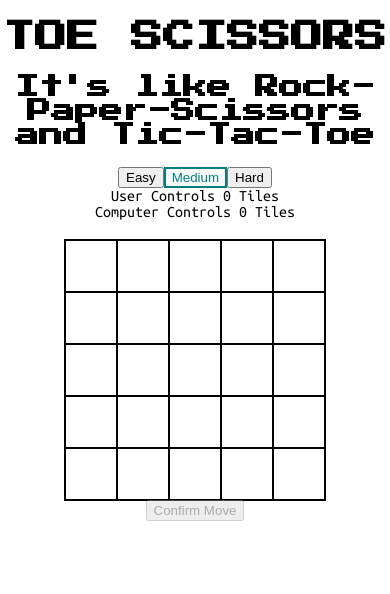
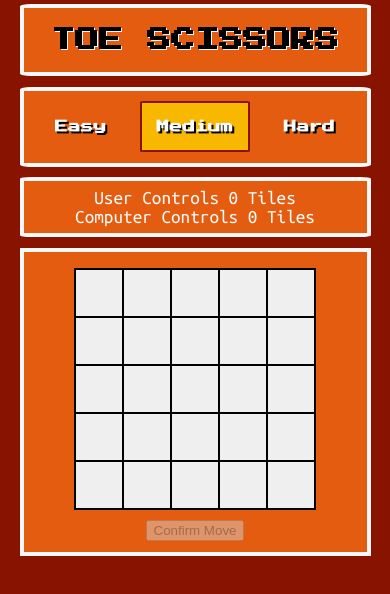
Before and after one commit to rbannal86/toeScissors, a React (Create React App) app: page / in a window 390 px wide. Shown: the top 594 px of the page. Built offline with nearby package versions, Linux system fonts and the light colour scheme.

Commit message:
mobile styling for most components, fixed counting issue, reworked tie handling to show better messages

```diff
--- a/src/App.css
+++ b/src/App.css
@@ -1,4 +1,28 @@
 .App {
+  display: flex;
+  flex-direction: column;
+  margin: 5%;
+  margin-top: 1%;
+}
+
+button {
+  display: flex;
+  justify-content: center;
+  align-items: center;
   text-align: center;
-  box-sizing: content-box;
 }
+
+.app_title_box {
+  border: 4px solid #f8f8f8;
+  background-color: #e45c10;
+  border-radius: 3%;
+  text-align: center;
+  margin-top: 0%;
+  margin-bottom: 3%;
+}
+
+.app_title {
+  font-size: 1.5rem;
+  line-height: 2rem;
+  text-shadow: 1px 1px #f8f8f8;
+}
--- a/src/App.js
+++ b/src/App.js
@@ -5,8 +5,10 @@ import "./App.css";
 function App() {
   return (
     <div className="App">
-      <h1>TOE SCISSORS</h1>
-      <h2>It's like Rock-Paper-Scissors and Tic-Tac-Toe</h2>
+      <div className="app_title_box">
+        <h1 className="app_title">TOE SCISSORS</h1>
+      </div>
+      {/* <h2>It's like Rock-Paper-Scissors and Tic-Tac-Toe</h2> */}
       <Board />
     </div>
   );
--- a/src/Components/Board/Board.css
+++ b/src/Components/Board/Board.css
@@ -1,5 +1,58 @@
+.board_main {
+}
+
 .board_display {
   display: grid;
   grid-template-columns: repeat(5, 0fr);
   justify-content: center;
+  margin-top: 3%;
+  border: 4px solid #f8f8f8;
+  border-bottom: none;
+  padding: 3%;
+  padding-top: 5%;
+  background-color: #e45c10;
 }
+
+.board_victory_div {
+  display: flex;
+  flex-direction: row;
+  border: 4px solid #f8f8f8;
+  margin-top: 3%;
+  justify-content: center;
+  animation-name: victory;
+  animation-duration: 2s;
+  animation-iteration-count: infinite;
+  animation-direction: alternate;
+  text-align: center;
+}
+
+@keyframes victory {
+  0% {
+    background-color: #e45c10;
+  }
+  /* 50% {
+    background-color: #f8b800;
+  } */
+  100% {
+    background-color: #f878f8;
+  }
+}
+
+.board_victory {
+  color: #fcfcfc;
+  text-shadow: 2px 2px black;
+  margin: auto;
+  margin-top: 2%;
+  margin-bottom: 2%;
+  font-size: 1.2rem;
+}
+
+.board_buttons {
+  display: flex;
+  flex-direction: row;
+  justify-content: center;
+  border: 4px solid #f8f8f8;
+  border-top: none;
+  background-color: #e45c10;
+  padding-bottom: 3%;
+}
--- a/src/Components/Board/Board.js
+++ b/src/Components/Board/Board.js
@@ -94,9 +94,9 @@ export default function Board() {
     setBoardUpdated(false);
   }, [aiHeldTiles, board, tieToggle, userHeldTiles, victory]);
 
-  // useEffect(() => {
-  //   if (boardUpdated) setBoardUpdated(false);
-  // }, [boardUpdated]);
+  useEffect(() => {
+    if (boardUpdated) setBoardUpdated(false);
+  }, [boardUpdated]);
 
   useEffect(() => {
     if (boardUpdated) countTotals();
@@ -130,8 +130,8 @@ export default function Board() {
     }
     setCurrentTile(" ");
     setBoard(updatedBoard);
-    // setBoardUpdated(true);
-
+    setBoardUpdated(true);
+    // countTotals();
     if (checkUserWins()) setVictory("You Win!");
     if (checkAiWins()) setVictory("The Computer Has Won!");
   };
@@ -160,6 +160,7 @@ export default function Board() {
     updatedBoard[tile].outcome = outcome;
     setBoard(board);
     setBoardUpdated(true);
+    // countTotals();
     if (checkUserWins()) setVictory("You Win!");
     if (checkAiWins()) setVictory("The Computer Has Won!");
   };
@@ -185,20 +186,30 @@ export default function Board() {
         aiDifficulty={aiDifficulty}
       />
       <Scoreboard userTiles={userHeldTiles} aiTiles={aiHeldTiles} />
-      <h2>{victory}</h2>
-      <div className={"board_display"}>{renderBoard()}</div>
-      {victory ? (
-        <button onClick={() => resetBoard()}>New Game</button>
-      ) : tieToggle ? (
+      {tieToggle ? (
         <HandleTie
           tieList={tieList}
           setTieList={setTieList}
           setTieToggle={setTieToggle}
           updateBoardAfterTie={updateBoardAfterTie}
         />
-      ) : (
-        <Buttons currentTile={currentTile} handleMove={handleMove} />
-      )}
+      ) : null}
+
+      {victory ? (
+        <div className={"board_victory_div"}>
+          <h2 className={"board_victory"}>{victory}</h2>
+        </div>
+      ) : null}
+      <div className={"board_display"}>{renderBoard()}</div>
+      <div className={"board_buttons"}>
+        {victory ? (
+          <button onClick={() => resetBoard()} className={"board_button"}>
+            New Game
+          </button>
+        ) : (
+          <Buttons currentTile={currentTile} handleMove={handleMove} />
+        )}
+      </div>
     </div>
   );
 }
--- a/src/Components/DifficultySelect/DifficultySelect.css
+++ b/src/Components/DifficultySelect/DifficultySelect.css
@@ -1,4 +1,30 @@
+.difficulty_select_main {
+  border: 4px solid #f8f8f8;
+  border-radius: 3%;
+  display: flex;
+  flex-direction: row;
+  justify-content: space-around;
+  padding-top: 3%;
+  padding-bottom: 3%;
+  background-color: #e45c10;
+  margin-bottom: 3%;
+}
+
+.difficulty_select_button {
+  width: 32%;
+  font-family: inherit;
+  padding: 5%;
+  font-size: 0.8rem;
+  font-weight: bolder;
+  border-style: none;
+  color: #fcfcfc;
+  border-radius: 3%;
+  font-family: "Press Start 2P", cursive;
+  background-color: inherit;
+  text-shadow: 2px 2px black;
+}
+
 .difficulty_select_button:disabled {
-  color: teal;
-  border: 2px teal solid;
+  background-color: #f8b800;
+  border: 2px solid #881400;
 }
--- a/src/Components/HandleTie/HandleTie.css
+++ b/src/Components/HandleTie/HandleTie.css
@@ -0,0 +1,37 @@
+.handle_tie_main {
+  display: flex;
+  flex-direction: column;
+  justify-content: space-evenly;
+  border: 4px solid #f8f8f8;
+  background-color: #e45c10;
+  color: #fcfcfc;
+  padding: 3%;
+  text-align: center;
+  margin-top: 3%;
+}
+
+.handle_tie_buttons {
+  display: flex;
+  flex-direction: row;
+  justify-content: space-evenly;
+}
+
+.handle_tie_button {
+  background-color: #f8b800;
+  padding: 5%;
+  width: 60px;
+  height: 60px;
+  border: 3px solid #f8f8f8;
+  border-radius: 3%;
+  font-family: "Press Start 2P", cursive;
+  font-size: 0.9rem;
+}
+
+.handle_tie_confirm {
+  width: 120px;
+}
+
+.handle_tie_image {
+  width: 50px;
+  height: 50px;
+}
--- a/src/Components/HandleTie/HandleTie.js
+++ b/src/Components/HandleTie/HandleTie.js
@@ -7,32 +7,101 @@ import "./HandleTie.css";
 
 export default function HandleTie(props) {
   const [tie, setTie] = useState(false);
+  const [userMove, setUserMove] = useState();
+  const [aiMove, setAiMove] = useState();
+  const [outcome, setOutcome] = useState();
+
+  const moveList = ["Rock", "Paper", "Scissors"];
+
+  const returnTieOutcome = () => {
+    props.updateBoardAfterTie(props.tieList[0], outcome);
+    let updatedList = [...props.tieList];
+    updatedList.shift();
+    console.log(updatedList);
+    if (updatedList.length === 0) props.setTieToggle(false);
+    props.setTieList(updatedList);
+    setUserMove(null);
+    setAiMove(null);
+    setOutcome(null);
+  };
 
   const handleTie = (userMove) => {
     setTie(false);
     let aiMove = AI.aiTie();
     let outcome = checkBoard.compareMoves(userMove, aiMove);
+    setOutcome(outcome);
+    setUserMove(moveList[userMove]);
+    setAiMove(moveList[aiMove]);
     if (outcome === "tie") setTie(true);
-    else {
-      props.updateBoardAfterTie(props.tieList[0], outcome);
-      let updatedList = props.tieList;
-      updatedList.shift();
-      console.log(updatedList);
-      if (updatedList.length === 0) props.setTieToggle(false);
-      props.setTieList(updatedList);
-    }
   };
 
   return (
     <div className={"handle_tie_main"}>
-      {tie ? (
-        <h2>You tied again! Select a new move!</h2>
-      ) : (
-        <h2>You tied on this tile. Select a new move!</h2>
-      )}
-      <button onClick={() => handleTie(0)}>Rock</button>
-      <button onClick={() => handleTie(1)}>Paper</button>
-      <button onClick={() => handleTie(2)}>Scissors</button>
+      {aiMove && userMove && outcome !== "tie" ? (
+        <div>
+          <p>You played {userMove}.</p>
+          <p>The computer played {aiMove}.</p>
+          {outcome === "user wins" ? (
+            <p>You won the tile!</p>
+          ) : (
+            <p>The computer won the tile!</p>
+          )}
+          <div className={"handle_tie_buttons"}>
+            <button
+              className={"handle_tie_button handle_tie_confirm"}
+              onClick={() => returnTieOutcome()}
+            >
+              OK!
+            </button>
+          </div>
+        </div>
+      ) : null}
+      {outcome === "tie" || !outcome ? (
+        <>
+          {tie ? (
+            <div>
+              <p>You both played {userMove}! Try again!</p>
+            </div>
+          ) : (
+            <div>
+              <p>You tied on this tile.</p>
+              <p>Select a new move!</p>
+            </div>
+          )}
+          <div className={"handle_tie_buttons"}>
+            <button
+              onClick={() => handleTie(0)}
+              className={"handle_tie_button"}
+            >
+              <img
+                src={"Images/rock.png"}
+                alt={"rock"}
+                className={"handle_tie_image"}
+              />
+            </button>
+            <button
+              onClick={() => handleTie(1)}
+              className={"handle_tie_button"}
+            >
+              <img
+                src={"Images/paper.png"}
+                alt={"paper"}
+                className={"handle_tie_image"}
+              />
+            </button>
+            <button
+              onClick={() => handleTie(2)}
+              className={"handle_tie_button"}
+            >
+              <img
+                src={"Images/scissors.png"}
+                alt={"scissors"}
+                className={"handle_tie_image"}
+              />
+            </button>
+          </div>
+        </>
+      ) : null}
     </div>
   );
 }
--- a/src/Components/Scoreboard/Scoreboard.css
+++ b/src/Components/Scoreboard/Scoreboard.css
@@ -0,0 +1,12 @@
+.scoreboard_main {
+  background-color: #e45c10;
+  border: 4px solid #f8f8f8;
+  padding: 2%;
+  text-align: center;
+  border-radius: 3%;
+}
+
+.scoreboard_display {
+  font-size: 1.2rem;
+  color: #fcfcfc;
+}
--- a/src/Components/Scoreboard/Scoreboard.js
+++ b/src/Components/Scoreboard/Scoreboard.js
@@ -1,10 +1,15 @@
 import React from "react";
+import "./Scoreboard.css";
 
 export default function Scoreboard(props) {
   return (
     <div className={"scoreboard_main"}>
-      <div>User Controls {props.userTiles} Tiles</div>
-      <div>Computer Controls {props.aiTiles} Tiles</div>
+      <div className={"scoreboard_display"}>
+        User Controls {props.userTiles} Tiles
+      </div>
+      <div className={"scoreboard_display"}>
+        Computer Controls {props.aiTiles} Tiles
+      </div>
     </div>
   );
 }
--- a/src/Components/Tile/Tile.js
+++ b/src/Components/Tile/Tile.js
@@ -96,7 +96,7 @@ const Tile = React.memo((props) => {
   };
 
   return (
-    <div
+    <button
       className={
         "tile_main " +
         aiMove +
@@ -114,7 +114,7 @@ const Tile = React.memo((props) => {
       {outcome === "ai wins" ? <h3 className={"tile_image"}>X</h3> : null}
       {outcome === "user wins" ? <h3 className={"tile_image"}>O</h3> : null}
       {outcome === "tie" ? <h3 className={"tile_image"}>!</h3> : null}
-    </div>
+    </button>
   );
 });
 
--- a/src/index.css
+++ b/src/index.css
@@ -3,6 +3,7 @@ body {
   font-family: "Ubuntu Mono", monospace;
   -webkit-font-smoothing: antialiased;
   -moz-osx-font-smoothing: grayscale;
+  background-color: #881400;
 }
 
 code {
```
Also changed, not shown: 1 other file (tests, documents, lock files or other folders).
